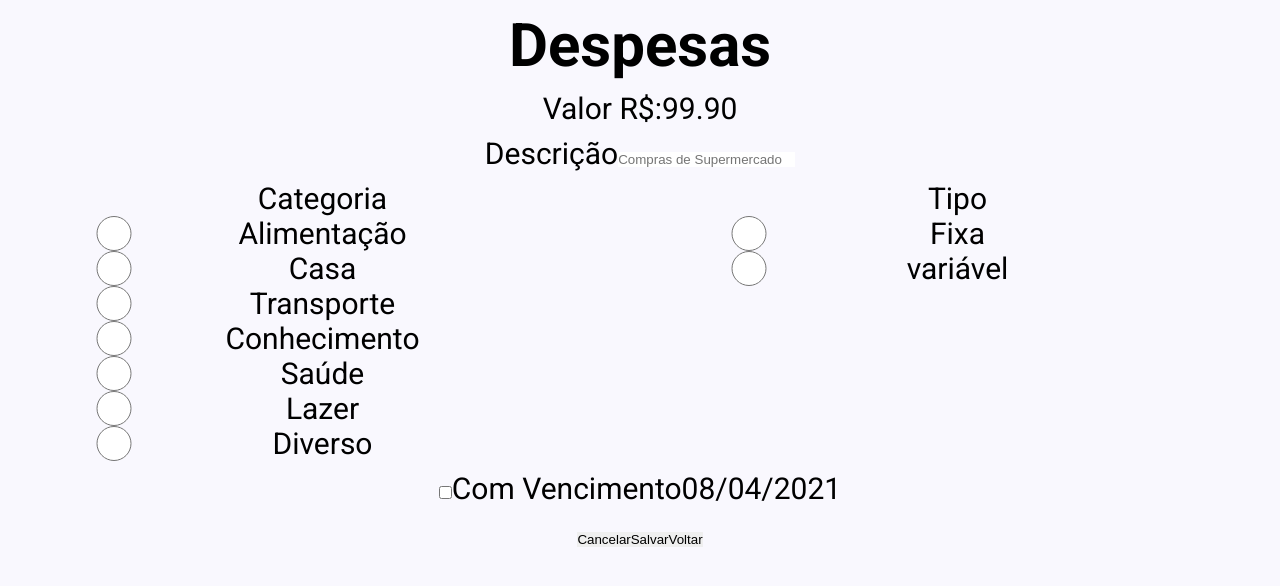
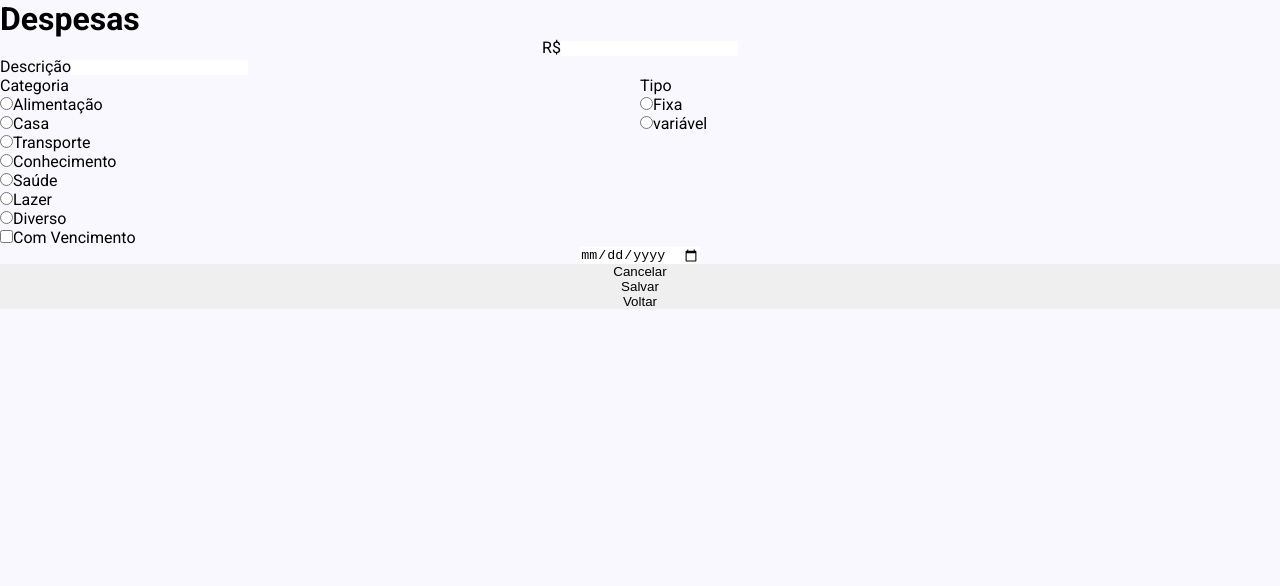
Before and after one commit to MeAjudaDev/greenwallet-react, a React (Create React App) app: page / in a window 1280 px wide. Shown: the top 586 px of the page. Built offline with nearby package versions, Linux system fonts and the light colour scheme.

Commit message:
feat(edit expense): cleanup html layout

```diff
--- a/src/EditExpense.css
+++ b/src/EditExpense.css
@@ -1,31 +1,18 @@
-/*Edit all input page*/
+.editExpenseForm {
+    display: grid;
+    grid-template-rows: repeat(8, auto);
+    grid-template-columns: 1fr 1fr;
+}
 
-.container {
-    display: grid;
-    grid-template-columns: repeat(2, 2fr);
-    grid-gap: 10px;
-    padding: 10px;
-  }
+.editExpenseForm fieldset {
+    display: flex;
+    flex-direction: column;
+}
 
-  .container > div {
-    text-align: center;
-    padding: 20px 0;
-    font-size: 30px;
-    padding: 0;
-  }
+.twoColumns {
+    grid-column: 1 / 3;
+}
 
-  .column {
-    grid-column-start: 1;
-    grid-column-end: 3;
-  }
-
-  .row span {
-      display: grid;
-      gap: 0;
-  }
-
-  .row > label {
-      display:grid;
-      grid-template-columns: repeat(3, 2fr);
-
-  }
+.center {
+    justify-self: center;
+}
--- a/src/EditExpense.jsx
+++ b/src/EditExpense.jsx
@@ -2,77 +2,69 @@ import './EditExpense.css';
 
 function EditExpenses(props) {
     return (
-        <div className="container">
-            <div className="column">
+        <>
             <h1>{props.title}</h1>
-            </div>
-            <div className="column">
+            <form method="post" action="#" className="editExpenseForm">
+                <label className="twoColumns center">
+                    <span>R$</span>
+                    <input type="number" />
+                </label>
+                <label className="twoColumns">
+                    <span>Descrição</span>
+                    <input type="text" />
+                </label>
+                <fieldset>
+                    <legend>Categoria</legend>
                     <label>
-                    <span>Valor R$:</span>
-                    <span>99.90</span>
-                </label>
-            </div>
-            <div className="column">
-                <label>
-                    <span>Descrição</span>
-                    <input type="text" placeholder="Compras de Supermercado" />
-                </label>
-            </div>
-            <div className="row">
-                <span>Categoria</span>
-                <label>
-                    <input type="radio" />
+                        <input type="radio" name="category" />
                         <span>Alimentação</span>
                     </label>
                     <label>
-                    <input type="radio" />
+                        <input type="radio" name="category" />
                         <span>Casa</span>
                     </label>
                     <label>
-                    <input type="radio" />
+                        <input type="radio" name="category" />
                         <span>Transporte</span>
                     </label>
                     <label>
-                    <input type="radio" />
+                        <input type="radio" name="category" />
                         <span>Conhecimento</span>
                     </label>
                     <label>
-                    <input type="radio" />
+                        <input type="radio" name="category" />
                         <span>Saúde</span>
                     </label>
                     <label>
-                    <input type="radio" />
+                        <input type="radio" name="category" />
                         <span>Lazer</span>
                     </label>
                     <label>
-                    <input type="radio" />
+                        <input type="radio" name="category" />
                         <span>Diverso</span>
                     </label>
-            </div>
-            <div className="row">
-                <span>Tipo</span>
+                </fieldset>
+                <fieldset>
+                    <legend>Tipo</legend>
                     <label>
-                    <input type="radio" className="check-item" />
+                        <input type="radio" name="expense-type" />
                         <span>Fixa</span>
                     </label>
                     <label>
-                    <input type="radio" className="check-item" />
+                        <input type="radio" name="expense-type" />
                         <span>variável</span>
                     </label>
-            </div>
-            <div className="column">
-                <label>
-                    <input type="checkBox" className="check-item" />
+                </fieldset>
+                <label className="twoColumns">
+                    <input type="checkbox" />
                     <span>Com Vencimento</span>
                 </label>
-                <span>08/04/2021</span>
-            </div>
-            <div className="column">
-                <button>Cancelar</button>
-                <button>Salvar</button>
-                <button>Voltar</button>
-            </div>
-        </div>
+                <input type="date" className="twoColumns center" />
+                <button type="button" className="twoColumns">Cancelar</button>
+                <button type="button" className="twoColumns">Salvar</button>
+                <button type="button" className="twoColumns">Voltar</button>
+            </form>
+        </>
     );
 }
 
```
Lines whose indentation alone changed are shown as unchanged.
